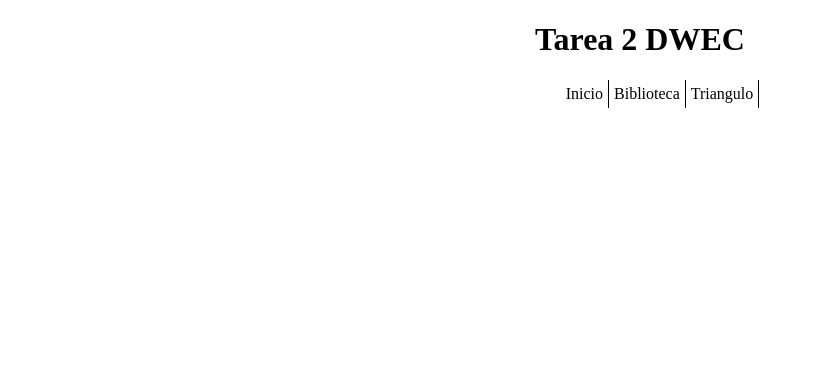
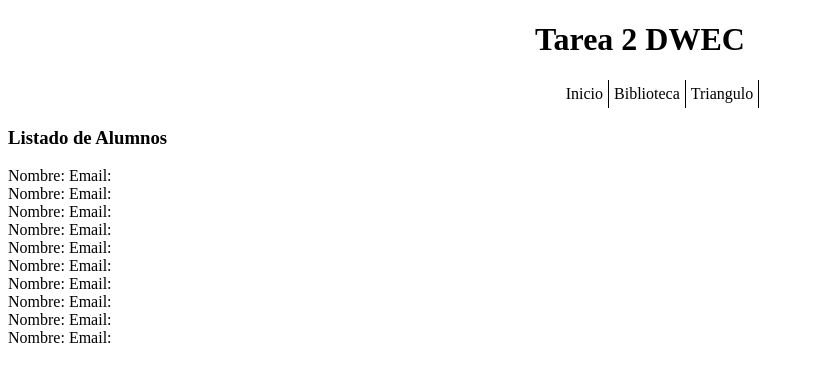
Before and after one commit to SRCadavieco/Tarea2, a PHP site: page / in a window 1280 px wide. Shown: the top 382 px of the page, without its empty margins (0-814 px from the left). Run offline with PHP 8.4, Linux system fonts and the light colour scheme.

Commit message:
Creacion index con el listado de alumnos

```diff
--- a/clases/Alumno.php
+++ b/clases/Alumno.php
@@ -43,7 +43,7 @@ class Alumnos extends Miembro
 
     }
     public function crearAlumnosMuestra(){
-        $alumnosMuestra = array();
+        $alumnosMuestra=array();
 
 
 $a1 = new Alumnos(1, "Laura", "Martinez", "laura.martinez@email.com", 22);
--- a/index.php
+++ b/index.php
@@ -53,5 +53,32 @@
     </ul>
     </nav>
     </header>
+        <main>
+        <h3>Listado de Alumnos</h3>
+        <?php
+         include("clases/Miembro.php");
+         include("clases/Alumno.php");
+         include("clases/Profesores.php");
+         include("clases/Asignaturas.php");
+
+         $alumnos = new Alumnos(0,"","","",0);
+         $alumnosCreados=$alumnos ->crearAlumnosMuestra();
+         foreach ($alumnosCreados as $alumno){
+            echo $alumno . "<br>";
+         }
+
+        ?>
+
+
+
+
+        </main>
+
+
+
+
+
+
+
 </body>
 </html>
```
